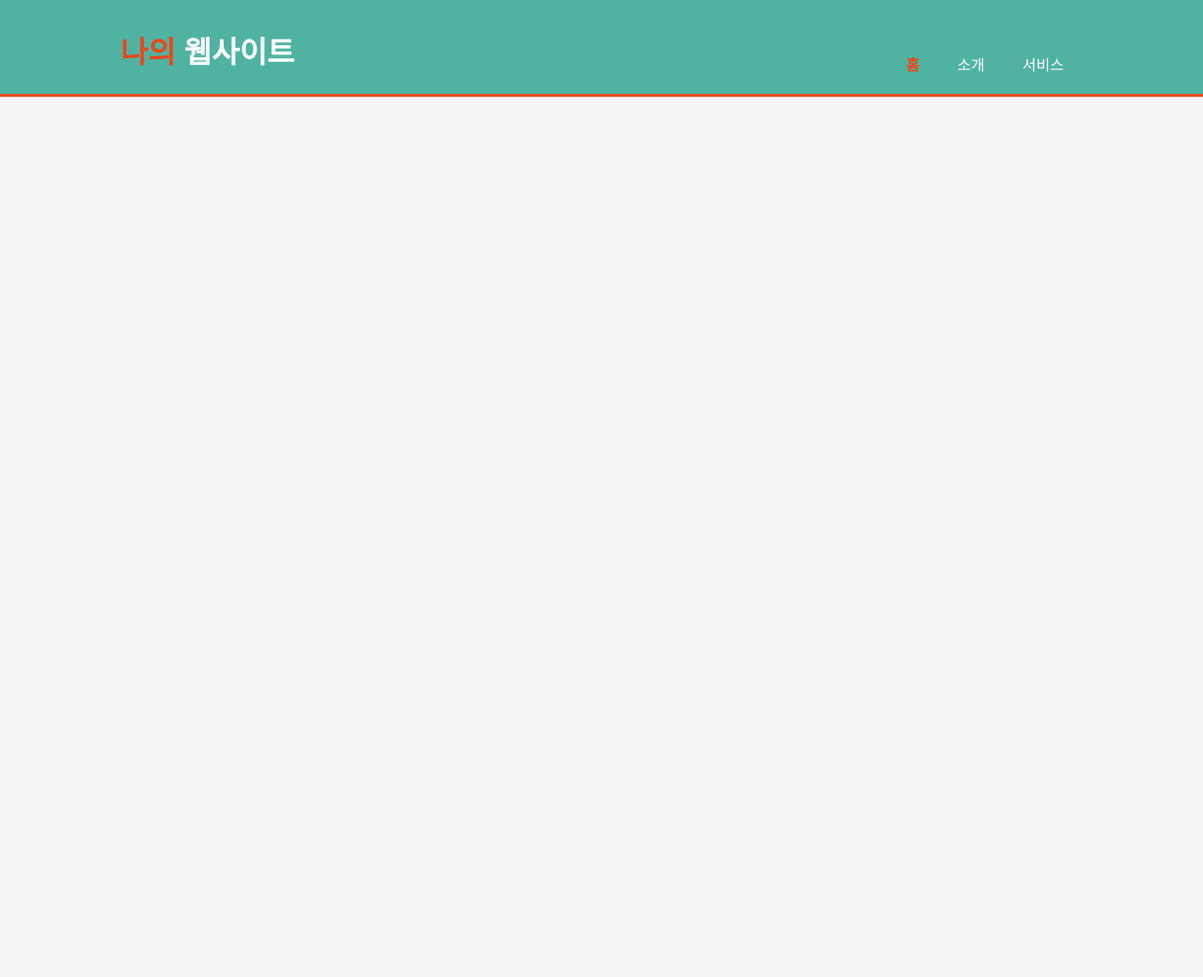
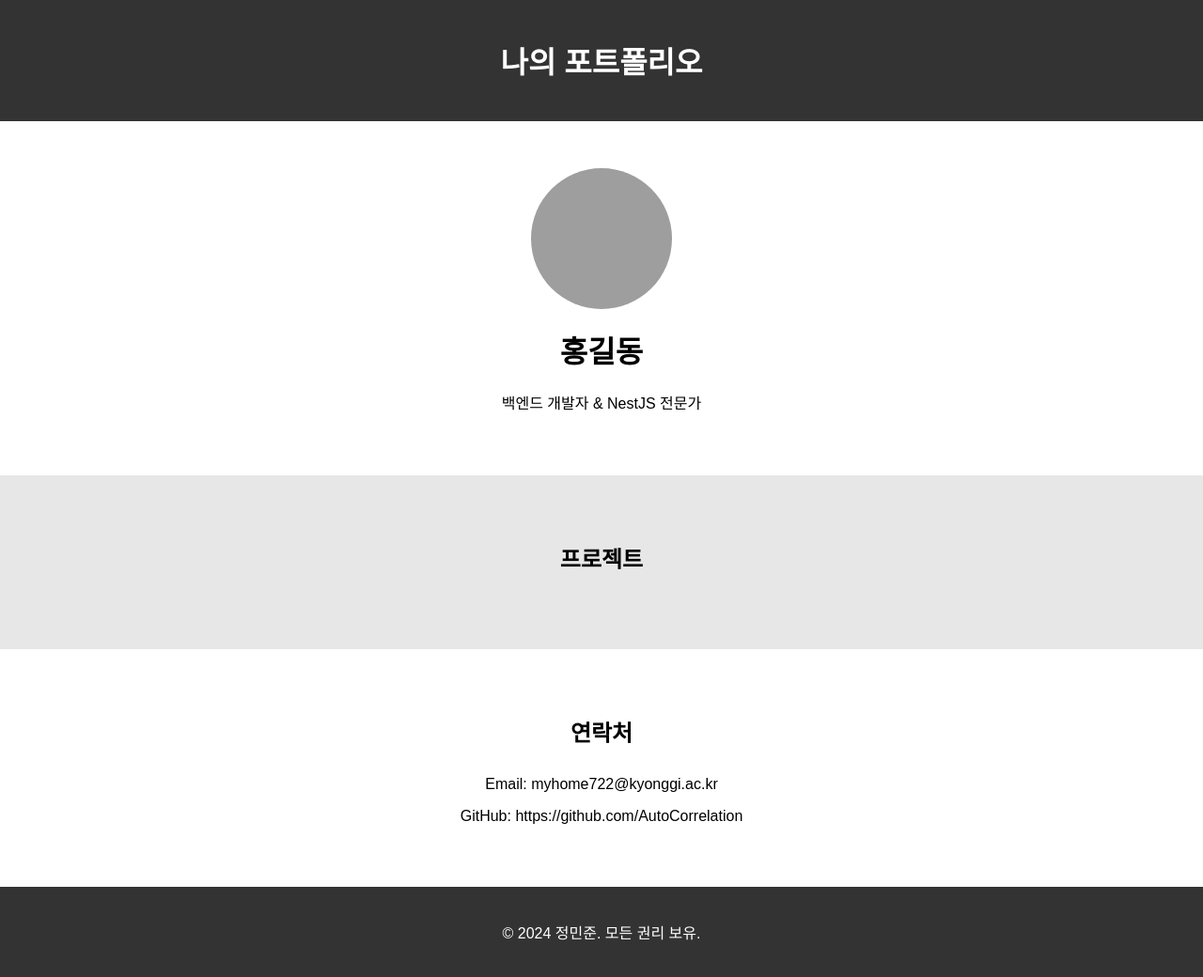
Before and after one commit to AutoCorrelation/AutoCorrelation.github.io, a plain HTML site: page test.html in a window 1280 px wide. Shown: the whole page at 94% size. Before the commit the page ends 800 px from the top, so only its background shows below. Drawn offline with Linux system fonts and the light colour scheme; grey boxes are pictures that could not be loaded.

Commit message:
add gitig

```diff
--- a/test.html
+++ b/test.html
@@ -4,14 +4,14 @@
 <head>
     <meta charset="UTF-8">
     <meta name="viewport" content="width=device-width, initial-scale=1.0">
-    <link rel="icon" href="fromis9.svg">
-    <title>나의 홈페이지</title>
+    <link type="icon" href="/fromis9.svg">
+    <title>나의 포트폴리오</title>
     <style>
         body {
-            font-family: 'Arial', sans-serif;
+            font-family: Arial, sans-serif;
             margin: 0;
             padding: 0;
-            background-color: #f4f4f4;
+            background: #f4f4f4;
         }
 
         .container {
@@ -20,54 +20,55 @@
             overflow: hidden;
         }
 
-        header {
-            background: #50b3a2;
+        header,
+        footer {
+            background: #333;
             color: white;
-            padding-top: 30px;
-            min-height: 70px;
-            border-bottom: #e8491d 3px solid;
+            padding: 20px 0;
+            text-align: center;
         }
 
-        header a {
-            color: #ffffff;
-            text-decoration: none;
-            text-transform: uppercase;
-            font-size: 16px;
+        .profile {
+            padding: 50px 0;
+            background: white;
         }
 
-        header ul {
-            padding: 0;
-            list-style: none;
+        .profile img {
+            width: 150px;
+            height: 150px;
+            border-radius: 50%;
+            display: block;
+            margin: auto;
         }
 
-        header ul li {
-            float: left;
-            display: inline;
-            padding: 0 20px 0 20px;
+        .profile h1 {
+            text-align: center;
+            margin-top: 20px;
         }
 
-        header #branding {
-            float: left;
-        }
-
-        header #branding h1 {
-            margin: 0;
-        }
-
-        header nav {
-            float: right;
+        .profile p {
+            text-align: center;
             margin-top: 10px;
         }
 
-        header .highlight,
-        header .current a {
-            color: #e8491d;
-            font-weight: bold;
+        .projects {
+            background: #e7e7e7;
+            padding: 50px 0;
         }
 
-        header a:hover {
-            color: #ffffff;
-            font-weight: bold;
+        .projects h2,
+        .contact h2 {
+            text-align: center;
+            margin-bottom: 30px;
+        }
+
+        .contact {
+            background: white;
+            padding: 50px 0;
+        }
+
+        .contact p {
+            text-align: center;
         }
     </style>
 </head>
@@ -75,21 +76,39 @@
 <body>
     <header>
         <div class="container">
-            <div id="branding">
-                <h1><span class="highlight">나의</span> 웹사이트</h1>
-            </div>
-            <nav>
-                <ul>
-                    <li class="current"><a href="index.html">홈</a></li>
-                    <li><a href="about.html">소개</a></li>
-                    <li><a href="services.html">서비스</a></li>
-                </ul>
-            </nav>
+            <h1>나의 포트폴리오</h1>
         </div>
     </header>
-    <div class="container">
-        <!-- 페이지 콘텐츠 -->
+
+    <div class="profile">
+        <img src="송하영.png" alt="프로필 사진">
+        <h1>홍길동</h1>
+        <p>백엔드 개발자 & NestJS 전문가</p>
     </div>
+
+    <div class="projects">
+        <div class="container">
+            <h2>프로젝트</h2>
+            <!-- 프로젝트 세부사항 -->
+            <div class="container">
+
+            </div>
+        </div>
+    </div>
+
+    <div class="contact">
+        <div class="container">
+            <h2>연락처</h2>
+            <p>Email: myhome722@kyonggi.ac.kr</p>
+            <p>GitHub: https://github.com/AutoCorrelation</p>
+        </div>
+    </div>
+
+    <footer>
+        <div class="container">
+            <p>© 2024 정민준. 모든 권리 보유.</p>
+        </div>
+    </footer>
 </body>
 
 </html>
```
Also changed, not shown: 1 other file.
